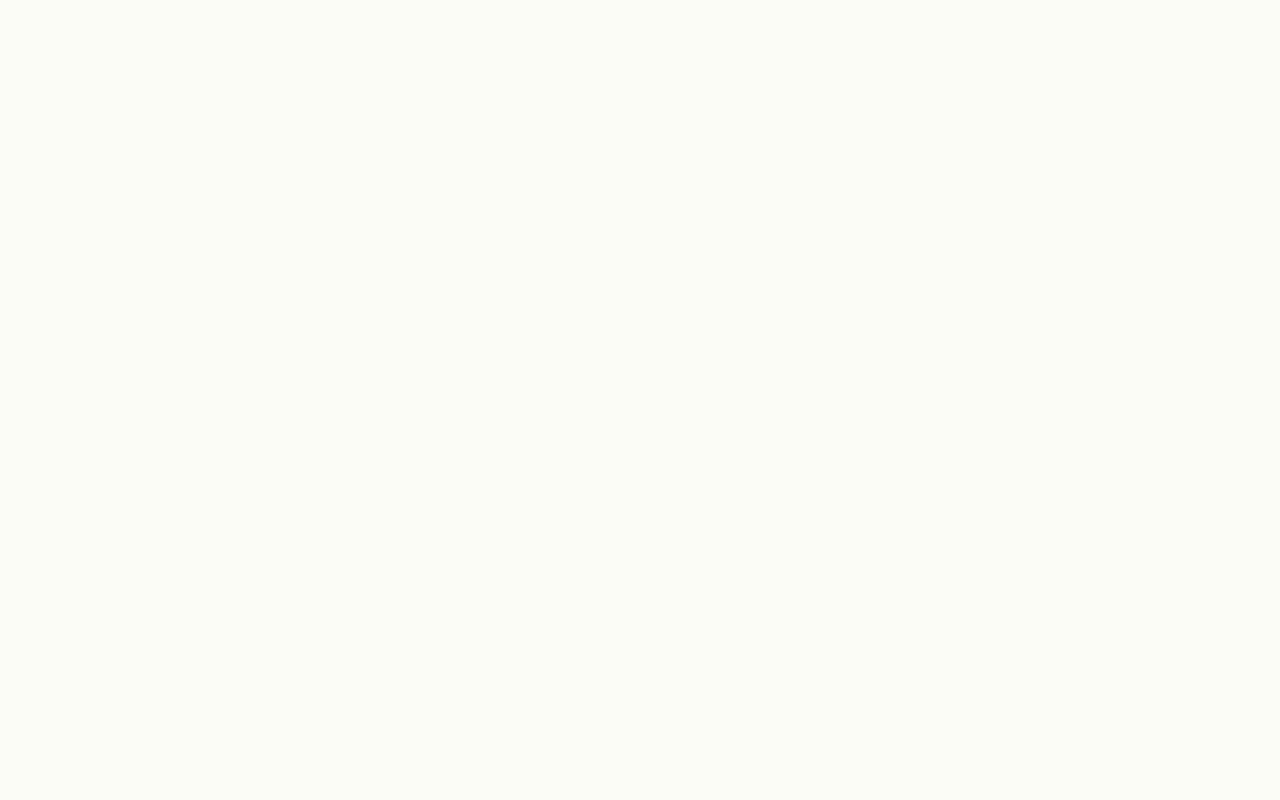
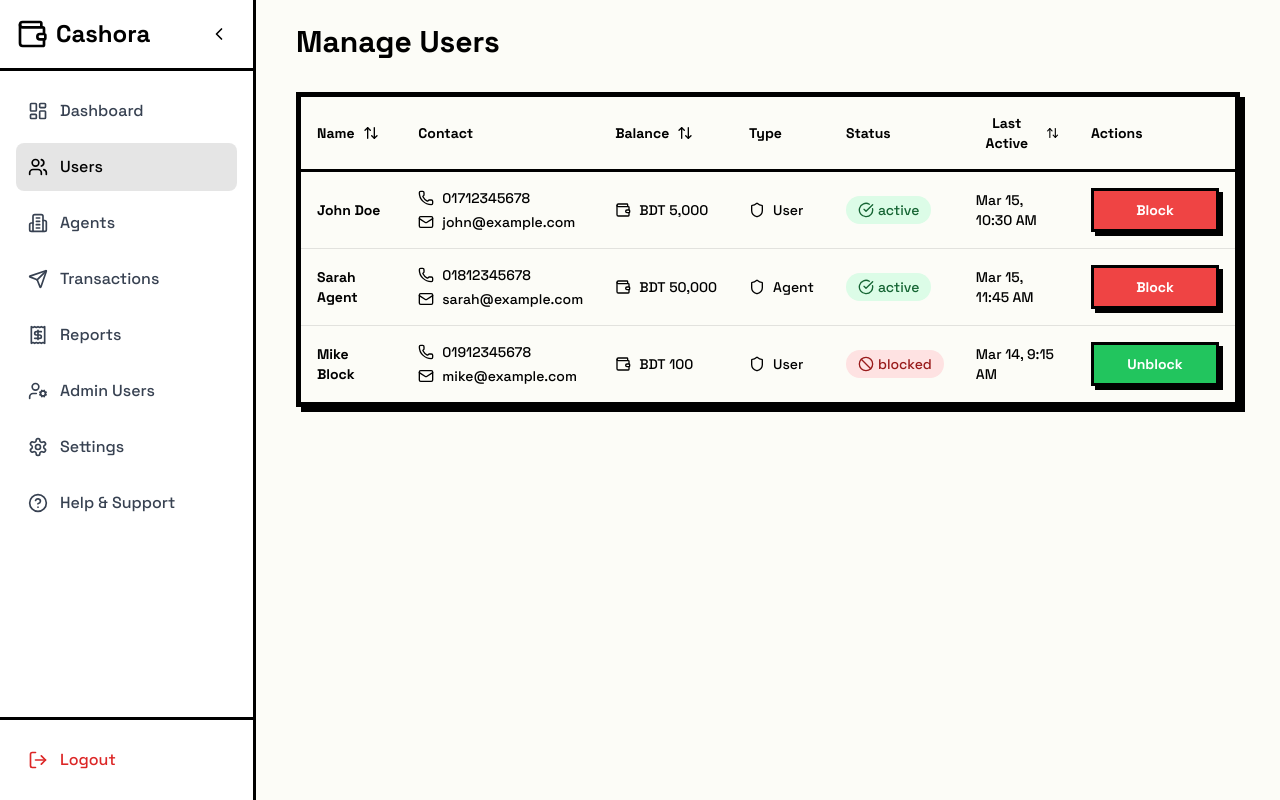
Before and after one commit to mahmudulturan/cashora-frontend, a React (Vite) app: page /dashboard/manage-users in a window 1280 px wide. Before the commit this address had no page. Built offline with nearby package versions, Linux system fonts and the light colour scheme.

Commit message:
feat: add manage users page with users table

```diff
--- a/src/App.tsx
+++ b/src/App.tsx
@@ -10,6 +10,7 @@ import SendMoneyPage from './pages/root/send-money/send-money-page';
 import AdminPage from './pages/dashboard/admin/admin-page';
 import DashboardLayout from './layout/dashboard-layout';
 import TransactionsPage from './pages/dashboard/transactions/transactions-page';
+import ManageUsersPage from './pages/dashboard/manage-users/manage-users-page';
 
 const App: FC = () => {
   return (
@@ -21,6 +22,7 @@ const App: FC = () => {
       </Route>
       <Route path="dashboard" element={<DashboardLayout />}>
         <Route path="admin" element={<AdminPage />} />
+        <Route path="manage-users" element={<ManageUsersPage />} />
         <Route path="transactions" element={<TransactionsPage />} />
       </Route>
       <Route element={<AuthLayout />}>
--- a/src/components/layout/sidebar/sidebar.tsx
+++ b/src/components/layout/sidebar/sidebar.tsx
@@ -41,7 +41,7 @@ const Sidebar: FC<ISidebarProps> = ({ sidebarOpen, setSidebarOpen }) => {
             </div>
             <nav className="flex-1 p-4 space-y-2">
                 <SidebarLink icon={LayoutDashboard} label="Dashboard" to="/dashboard/admin" />
-                <SidebarLink icon={Users} label="Users" to="/dashboard/users" />
+                <SidebarLink icon={Users} label="Users" to="/dashboard/manage-users" />
                 <SidebarLink icon={Building2} label="Agents" to="/dashboard/agents" />
                 <SidebarLink icon={Send} label="Transactions" to="/dashboard/transactions" />
                 <SidebarLink icon={Receipt} label="Reports" to="/dashboard/reports" />
--- /dev/null
+++ b/src/pages/dashboard/manage-users/components/manage-users-table.tsx
@@ -0,0 +1,165 @@
+import { FC } from 'react';
+import {
+    Table,
+    TableBody,
+    TableCell,
+    TableHead,
+    TableHeader,
+    TableRow,
+} from '@/components/ui/table'
+import formatDate from '@/utils/formatDate';
+import { ArrowUpDown, Phone, Mail, Wallet, Shield, CheckCircle, Ban } from 'lucide-react';
+import formatAmount from '@/utils/formatAmount';
+import { Button } from '@/components/ui/button';
+
+interface User {
+    id: string;
+    name: string;
+    phone: string;
+    email: string;
+    balance: number;
+    type: string;
+    status: string;
+    lastActive: string;
+}
+
+const users: User[] = [
+    {
+        id: '1',
+        name: 'John Doe',
+        phone: '01712345678',
+        email: 'john@example.com',
+        balance: 5000,
+        type: 'user',
+        status: 'active',
+        lastActive: '2024-03-15T10:30:00Z',
+    },
+    {
+        id: '2',
+        name: 'Sarah Agent',
+        phone: '01812345678',
+        email: 'sarah@example.com',
+        balance: 50000,
+        type: 'agent',
+        status: 'active',
+        lastActive: '2024-03-15T11:45:00Z',
+    },
+    {
+        id: '3',
+        name: 'Mike Block',
+        phone: '01912345678',
+        email: 'mike@example.com',
+        balance: 100,
+        type: 'user',
+        status: 'blocked',
+        lastActive: '2024-03-14T09:15:00Z',
+    },
+];
+
+interface IManageUsersTableProps {
+    showBalance: boolean;
+}
+
+const ManageUsersTable: FC<IManageUsersTableProps> = ({ showBalance }) => {
+
+
+    return (
+        <div className="card-white overflow-hidden">
+            <div className="overflow-x-auto">
+                <Table className="w-full">
+                    <TableHeader>
+                        <TableRow className="border-b-[3px] border-black">
+                            <TableHead className="p-4 text-left">
+                                <button
+                                    className="flex items-center gap-2 font-bold hover:text-gray-600"
+                                >
+                                    Name
+                                    <ArrowUpDown className="w-4 h-4" />
+                                </button>
+                            </TableHead>
+                            <TableHead className="p-4 text-left">Contact</TableHead>
+                            <TableHead className="p-4 text-left">
+                                <button
+                                    className="flex items-center gap-2 font-bold hover:text-gray-600"
+                                >
+                                    Balance
+                                    <ArrowUpDown className="w-4 h-4" />
+                                </button>
+                            </TableHead>
+                            <TableHead className="p-4 text-left">Type</TableHead>
+                            <TableHead className="p-4 text-left">Status</TableHead>
+                            <TableHead className="p-4 text-left">
+                                <button
+                                    className="flex items-center gap-2 font-bold hover:text-gray-600"
+                                >
+                                    Last Active
+                                    <ArrowUpDown className="w-4 h-4" />
+                                </button>
+                            </TableHead>
+                            <TableHead className="p-4 text-left">Actions</TableHead>
+                        </TableRow>
+                    </TableHeader>
+                    <TableBody>
+                        {users.map((user) => (
+                            <TableRow key={user.id} className="border-b border-black/10 hover:bg-gray-50">
+                                <TableCell className="p-4">
+                                    <div className="font-bold">{user.name}</div>
+                                </TableCell>
+                                <TableCell className="p-4">
+                                    <div className="flex flex-col gap-1">
+                                        <div className="flex items-center gap-2">
+                                            <Phone className="w-4 h-4" />
+                                            {user.phone}
+                                        </div>
+                                        <div className="flex items-center gap-2">
+                                            <Mail className="w-4 h-4" />
+                                            {user.email}
+                                        </div>
+                                    </div>
+                                </TableCell>
+                                <TableCell className="p-4">
+                                    <div className="flex items-center gap-2">
+                                        <Wallet className="w-4 h-4" />
+                                        {showBalance ? formatAmount(user.balance) : '••••••'}
+                                    </div>
+                                </TableCell>
+                                <TableCell className="p-4">
+                                    <div className="flex items-center gap-2">
+                                        <Shield className="w-4 h-4" />
+                                        <span className="capitalize">{user.type}</span>
+                                    </div>
+                                </TableCell>
+                                <TableCell className="p-4">
+                                    <span className={`inline-flex items-center gap-1 px-3 py-1 rounded-full text-sm font-medium ${user.status === 'active'
+                                        ? 'bg-green-100 text-green-800'
+                                        : 'bg-red-100 text-red-800'
+                                        }`}>
+                                        {user.status === 'active' ? (
+                                            <CheckCircle className="w-4 h-4" />
+                                        ) : (
+                                            <Ban className="w-4 h-4" />
+                                        )}
+                                        {user.status}
+                                    </span>
+                                </TableCell>
+                                <TableCell className="p-4">
+                                    {formatDate(user.lastActive)}
+                                </TableCell>
+                                <TableCell className="p-4">
+                                    <Button
+                                        className={`w-32 ${user.status === 'active' ? 'bg-red-500' : 'bg-green-500'
+                                            } text-white`}
+                                    >
+                                        {user.status === 'active' ? 'Block' : 'Unblock'}
+                                    </Button>
+                                </TableCell>
+                            </TableRow>
+                        ))}
+                    </TableBody>
+                </Table>
+            </div>
+        </div>
+    );
+};
+
+export default ManageUsersTable;
--- /dev/null
+++ b/src/pages/dashboard/manage-users/manage-users-page.tsx
@@ -0,0 +1,16 @@
+import { FC, useState } from 'react';
+import ManageUsersTable from './components/manage-users-table';
+const ManageUsersPage: FC = () => {
+    const [showBalance, setShowBalance] = useState(true);
+
+    return (
+        <div className="wrapper space-y-6">
+            <div className="flex items-center gap-3 mb-8">
+                <h1 className="text-3xl font-bold">Manage Users</h1>
+            </div>
+            <ManageUsersTable showBalance={showBalance} />
+        </div>
+    );
+};
+
+export default ManageUsersPage;
```
